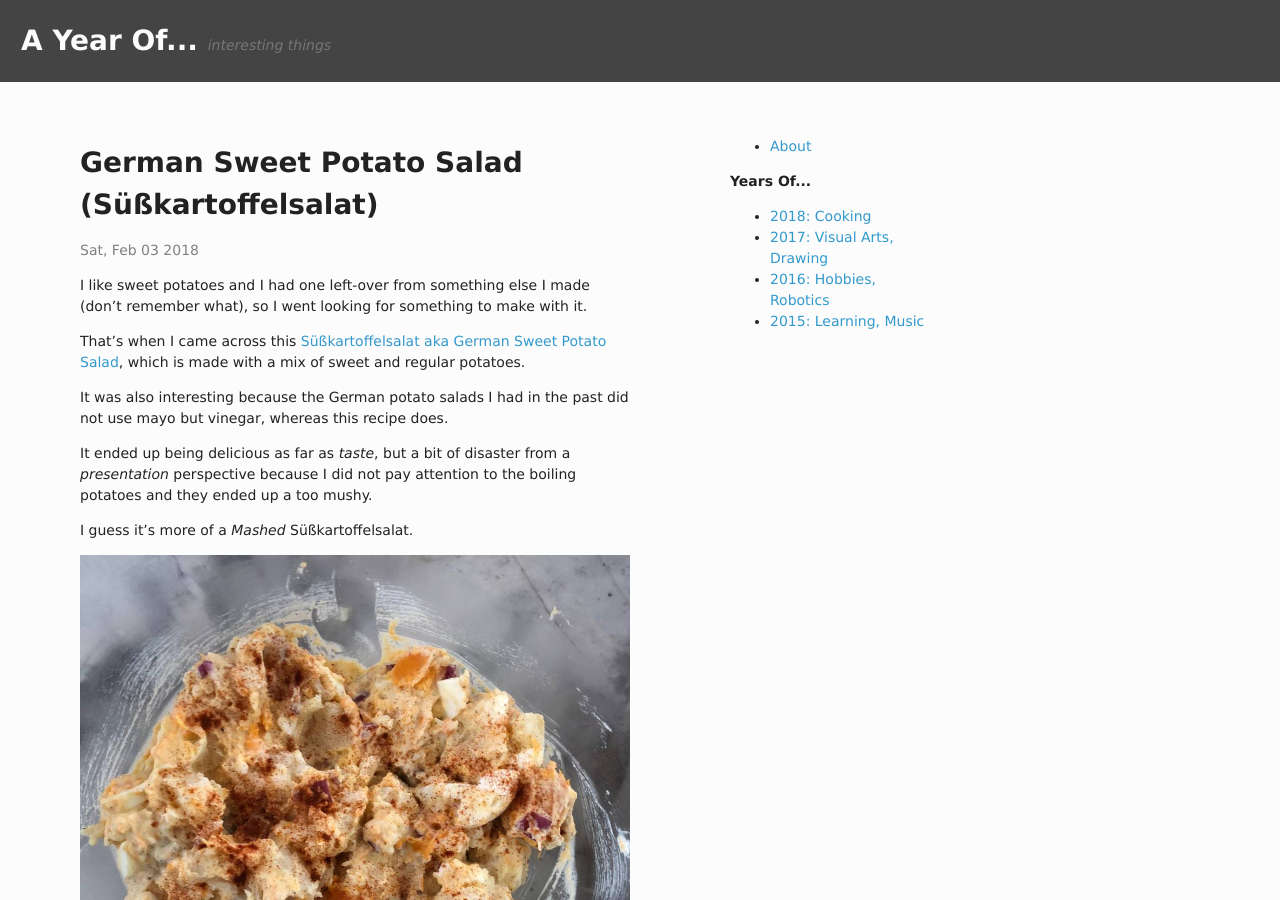
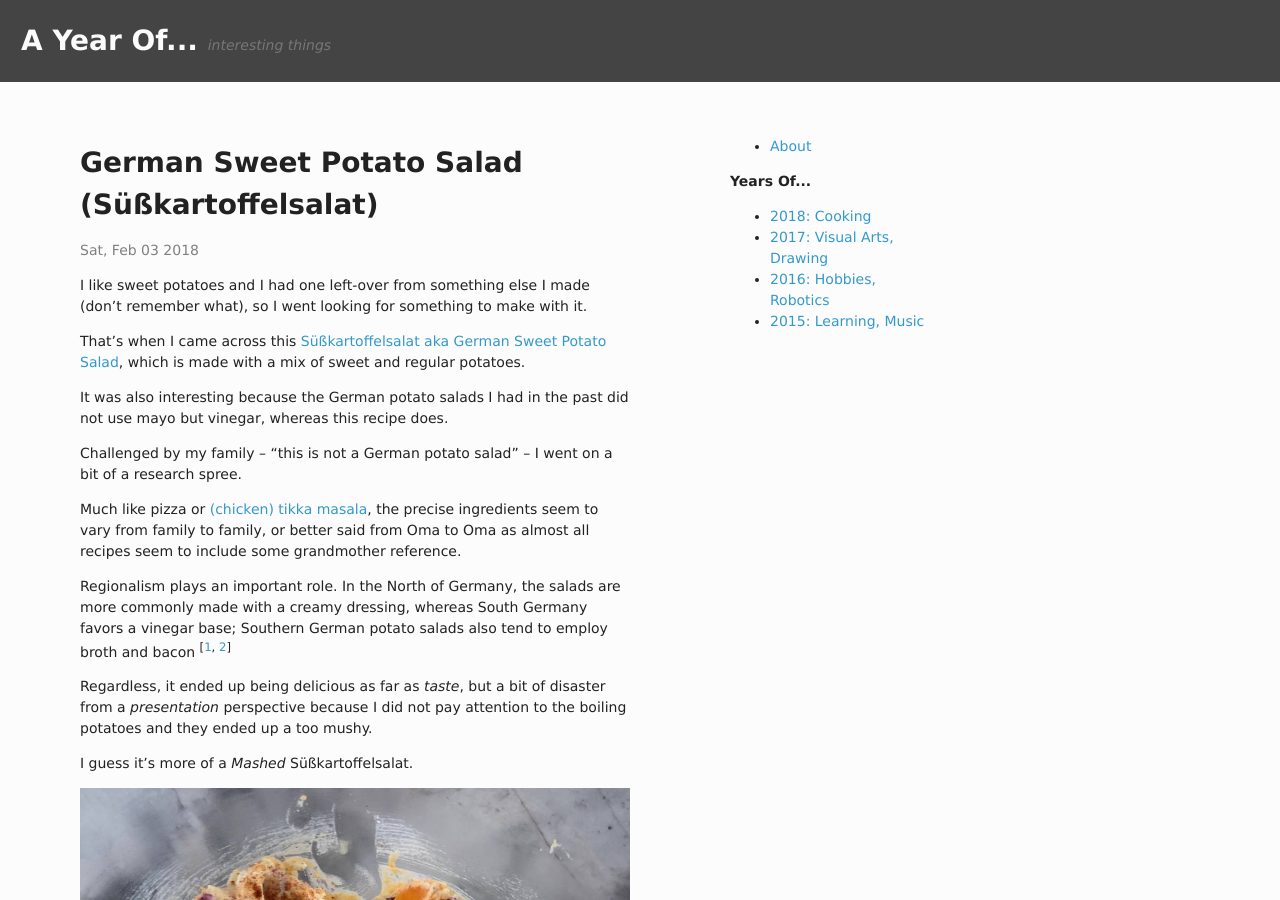
Before and after one commit to AYearOf/ayearof.github.io, a Jekyll site: the page built from _posts/2018-02-03-german_sweet_potato_salad.md, in a window 1280 px wide and 900 px high. Built offline with Jekyll 4.4.1, drawn with Linux system fonts in a browser that asks for light colours; some of the changed text lies outside the part shown.

Commit message:
brief note on german potato salad styles

```diff
--- a/_posts/2018-02-03-german_sweet_potato_salad.md
+++ b/_posts/2018-02-03-german_sweet_potato_salad.md
@@ -14,7 +14,20 @@ which is made with a mix of sweet and regular potatoes.
 It was also interesting because the German potato salads I had in the past
 did not use mayo but vinegar, whereas this recipe does.
 
-It ended up being delicious as far as *taste*,
+Challenged by my family -- "this is not a German potato salad" -- I went on a bit of a research spree.
+
+Much like pizza or [(chicken) tikka masala](https://en.wikipedia.org/wiki/Chicken_tikka_masala),
+the precise ingredients seem to vary from family
+to family, or better said from Oma to Oma as
+almost all recipes seem to include some grandmother reference.
+
+Regionalism plays an important role. In the North of Germany, the salads
+are more commonly made with a creamy dressing, whereas South Germany favors
+a vinegar base; Southern German potato salads also tend to employ broth
+and bacon <sup>[<a href="note-1">1</a>,
+<a href="note-2">2</a>]</sup>
+
+Regardless, it ended up being delicious as far as *taste*,
 but a bit of disaster from a *presentation* perspective
 because I did not pay attention
 to the boiling potatoes and they ended up a too mushy.
@@ -59,3 +72,17 @@ If it takes no effort at all - they're overcooked. Welcome to my mashes Süßkar
 Refrigerate until needed - it tastes better cold.
 
 **Note**: probably heresy, but I would also add bacon to it, because... bacon.
+
+----
+References:
+
+<ol>
+<li>
+    <a name="note-1" />
+    <a href="http://germangirlinamerica.com/german-style-potato-salad-recipes/">The Ultimate Collection of German Style Potato Salad Recipes</a>
+</li>
+<li>
+    <a name="note-2"/>
+    <a href="https://www.quick-german-recipes.com/hot-german-potato-salad.html">Rose's Hot German Potato Salad</a>
+</li>
+</ul>
```
